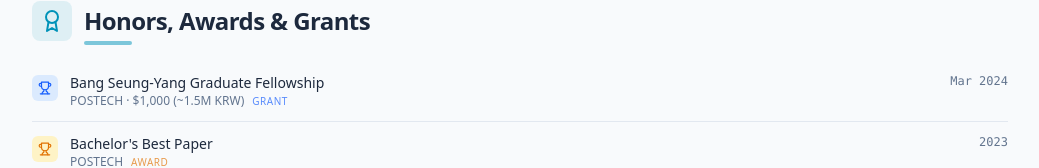
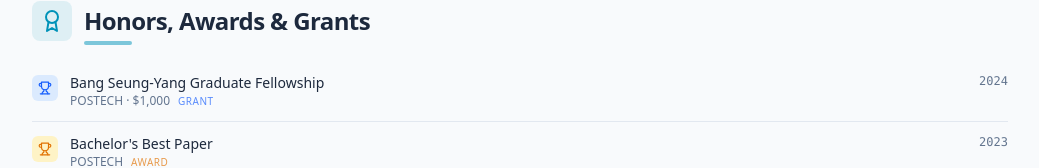
Before and after one commit to kookhh0827/kookhh0827.github.io, a React (Vite) app: page / in a window 1280 px wide. Shown: the part 3000-3168 px from the top of the page, without its empty margins (120-1159 px from the left). Built offline with nearby package versions, Linux system fonts and the light colour scheme.

Commit message:
Show fellowship year only and drop KRW amount
https://claude.ai/code/session_01MxBfFrEE88KuqESAqfte3k

```diff
--- a/src/data/resumeData.js
+++ b/src/data/resumeData.js
@@ -118,7 +118,7 @@ export const resumeData = {
     }
   ],
   honors: [
-    { title: "Bang Seung-Yang Graduate Fellowship", year: "Mar 2024", org: "POSTECH", detail: "$1,000 (~1.5M KRW)", type: "grant" },
+    { title: "Bang Seung-Yang Graduate Fellowship", year: "2024", org: "POSTECH", detail: "$1,000", type: "grant" },
     { title: "Bachelor's Best Paper", year: "2023", org: "POSTECH", type: "award" },
     { title: "CODEGATE CTF Competition (2nd place, University Section)", year: "2020", org: "CODEGATE", type: "award" },
     { title: "DEFCON 27 CTF (9th place)", year: "2019", org: "DEFCON", type: "award" },
```
